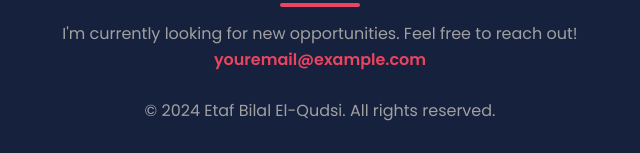
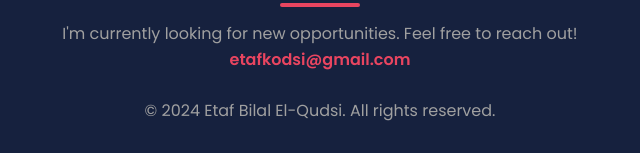
Before and after one commit to EtafQudsi/EtafQudsi.github.io, a plain HTML site: page index.html in a window 1280 px wide. Shown: the part 3313-3466 px from the top of the page, 320-960 px from the left. Drawn offline with Linux system fonts and the light colour scheme.

Commit message:
Update index.html

```diff
--- a/index.html
+++ b/index.html
@@ -430,7 +430,7 @@
             <h2>Get In Touch</h2>
             <p>I'm currently looking for new opportunities. Feel free to reach out!</p>
             <!-- ✏️ EDIT YOUR EMAIL HERE -->
-            <p><a href="etafkodsi@gmail.com" class="email-link">youremail@example.com</a></p>
+            <p><a href="mailto:etafkodsi@gmail.com" class="email-link">etafkodsi@gmail.com</a></p>
             <br>
             <p>© 2024 Etaf Bilal El-Qudsi. All rights reserved.</p>
         </div>
```
